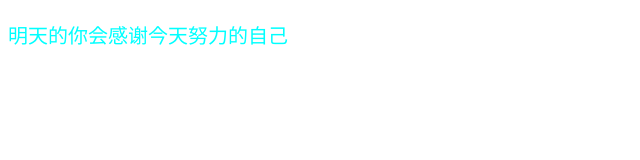
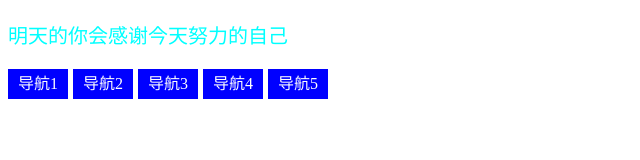
Before and after one commit to 1511744058/myproject, a plain HTML site: page index.html in a window 1280 px wide. Shown: the whole page, without its empty margins (0-640 px from the left). Drawn offline with Linux system fonts and the light colour scheme.

Commit message:
css样式完成

```diff
--- a/css/style.css
+++ b/css/style.css
@@ -2,3 +2,23 @@ p{
     font-size: 20px;
     color: aqua;
 }
+ul.nav{
+    list-style: none;
+    margin: 0px;
+    padding: 0px;
+
+}
+.nav li{
+    float: left;
+    width: 60px;
+    height: 30px;
+    margin-right: 5px;
+    background-color: blue;
+    color: white;
+    line-height: 30px;
+    text-align: center;
+}
+.nav li:hover{
+     background-color: rgb(66, 66, 124);
+     cursor: pointer;
+}
--- a/index.html
+++ b/index.html
@@ -9,5 +9,12 @@
 </head>
 <body>
     <p>明天的你会感谢今天努力的自己</p>
+    <ul class="nav">
+        <li>导航1</li>
+        <li>导航2</li>
+        <li>导航3</li>
+        <li>导航4</li>
+        <li>导航5</li>
+    </ul>
 </body>
 </html>
```
